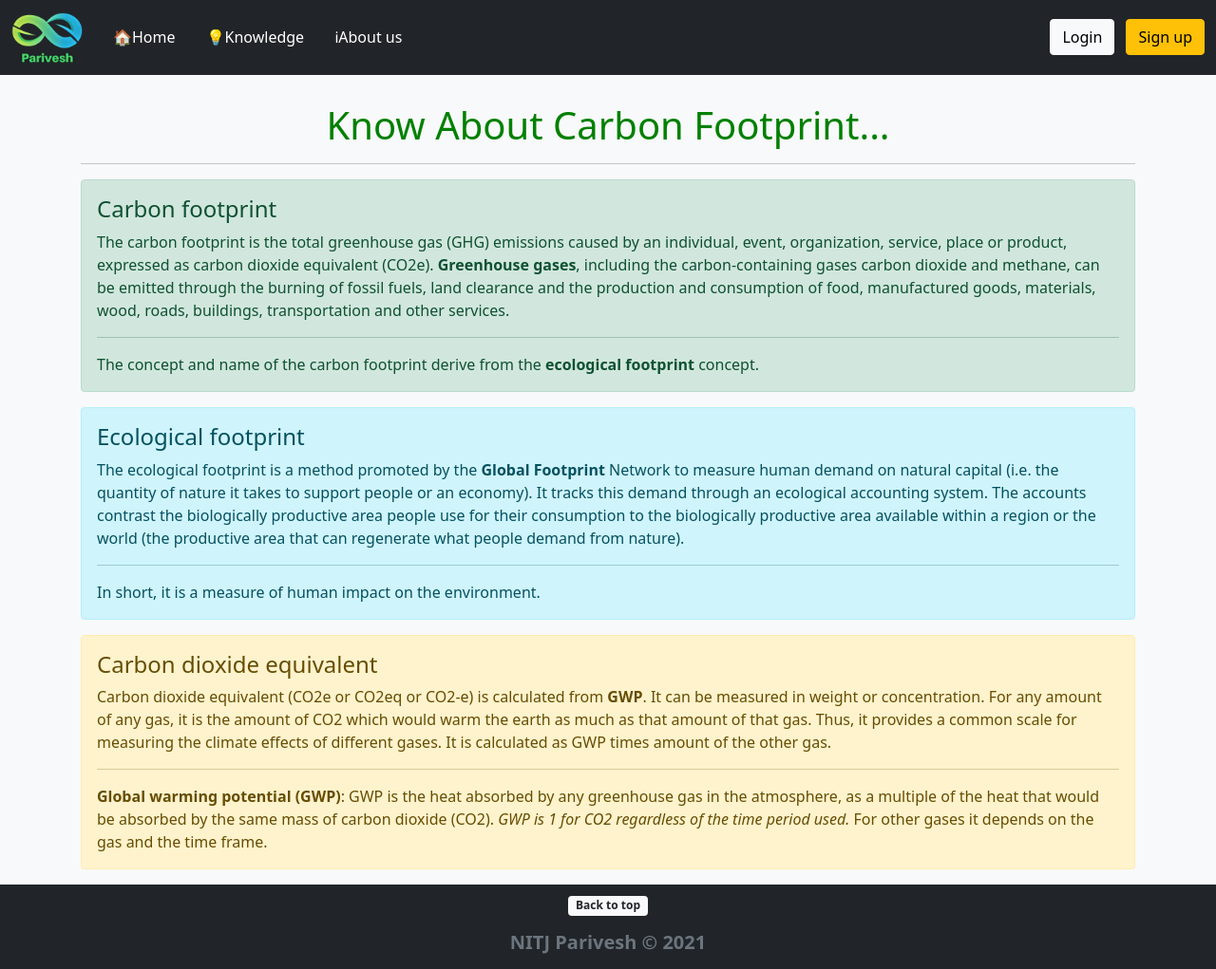
After one commit to sanju6890/Parivesh, a Django app: page /knowledge/ in a window 1280 px wide. The commit adds this page. Shown: the whole page at 95% size. Run offline with Django 3.2, Linux system fonts and the light colour scheme; some libraries are stand-ins or nearby versions.

Commit message:
Added Knowledge Page and improved profile image settings
Signed-off-by: sanju6890 <sanjusaikap2001@gmail.com>

```diff
--- a/Members/templates/registration/login.html
+++ b/Members/templates/registration/login.html
@@ -36,7 +36,7 @@ Parivesh: Login
       <button type="submit" class="w-25 btn btn-success mt-2">Login</button>
   </form>
   </div>
-  <button class="w-25 btn btn-danger mt-2">Forgot Password</button>
+  <!-- <button class="w-25 btn btn-danger mt-2">Forgot Password</button> -->
 </div>
 
 {% endblock %}
--- a/Members/templates/registration/user_profile.html
+++ b/Members/templates/registration/user_profile.html
@@ -6,7 +6,11 @@ Parivesh: {{ page_user.user.first_name }} {{ page_user.user.last_name }}
 {% endblock %}
 {% block content %}
 <div class="container">
+  {% if page_user.profile_pic %}
   <img class="mt-5 text-center" src="{{ page_user.profile_pic.url }}" style=" border: 5px double teal;border-radius:50%;display:block;width:15%;margin-left:auto;margin-right:auto;margin-top: 10px;"></img>
+  {% else %}
+  <img class="mt-5 text-center" src="{% static 'default_profile_pic.jpg' %}" style=" border: 5px double teal;border-radius:50%;display:block;width:15%;margin-left:auto;margin-right:auto;margin-top: 10px;"></img>
+  {% endif %}
   <h1 class="text-center" style="color: brown;">{{ page_user.user.first_name }} {{ page_user.user.last_name }}</h1>
   <hr/>
       <p class="lead text-muted text-center">{{ page_user.bio }}</p>
--- a/Parivesh/settings.py
+++ b/Parivesh/settings.py
@@ -26,11 +26,9 @@ BASE_DIR = Path(__file__).resolve().parent.parent
 SECRET_KEY = 'django-insecure-*u+i$0kkb$8=wm=y%y2itc7=-m=12v&co)_+3x-0r41_cp+agu'
 
 # SECURITY WARNING: don't run with debug turned on in production!
-DEBUG = False
+DEBUG = True
 
 ALLOWED_HOSTS = ['127.0.0.1', 'nitj-parivesh.herokuapp.com', 'nitj-parivesh.azurewebsites.net']
-
-# ALLOWED_HOSTS = ['*']
 
 
 # Application definition
--- a/PariveshApp/models.py
+++ b/PariveshApp/models.py
@@ -10,7 +10,7 @@ from django.utils import timezone
 class Plantation(models.Model):
     plant_name = models.CharField(max_length=255)
     plant_loc = models.URLField()
-    plant_pic = models.ImageField(default='default_plant_pic.jpg', upload_to='plant_pics')
+    plant_pic = models.ImageField(null=True,blank=True, upload_to='plant_pics')
     date_time = models.DateTimeField(default=timezone.now)
     planter  = models.ForeignKey(User, on_delete=CASCADE)
     remarks = models.TextField()
@@ -24,7 +24,7 @@ class Plantation(models.Model):
 class Profile(models.Model):
     user = models.OneToOneField(User, null=True, on_delete=models.CASCADE)
     bio = models.TextField()
-    profile_pic = models.ImageField(default='default_profile_pic.jpg', upload_to="profile_pics")
+    profile_pic = models.ImageField(null=True,blank=True, upload_to="profile_pics")
     designation = models.CharField(max_length=255)
     department = models.CharField(max_length=255)
     gender = models.CharField(max_length=255)
--- a/PariveshApp/templates/base.html
+++ b/PariveshApp/templates/base.html
@@ -1,4 +1,3 @@
-
 <!doctype html>
 <html lang="en" class="h-100">
 {% load static %}
@@ -53,16 +52,19 @@
           <div class="collapse navbar-collapse" id="navbarSupportedContent">
             <ul class="nav col-12 col-lg-auto me-lg-auto mb-2 justify-content-center mb-md-0">
               <li class="nav-item">
-                <a class="nav-link px-2 text-white" href="/">Home</a>
+                <a class="nav-link text-white" href="/">🏠Home</a>
+              </li>
+              <!-- <li class="nav-item">
+                <a class="nav-link px-2 text-white" href="{% url 'gallery' %}">Image Gallery</a>
+              </li>               -->
+              <li class="nav-item">
+                <a class="nav-link text-white" href="{% url 'add-plant' %}">🌳Add Tree</a>
               </li>
               <li class="nav-item">
-                <a class="nav-link px-2 text-white" href="{% url 'gallery' %}">Image Gallery</a>
+                <a class="nav-link text-white" href="{% url 'knowledge' %}">💡Knowledge</a>
               </li>
               <li class="nav-item">
-                <a class="nav-link px-2 text-white" href="{% url 'add-plant' %}">Add Tree</a>
-              </li>
-              <li class="nav-item">
-                <a class="nav-link px-2 text-white" href="{% url 'about-us' %}">About us</a>
+                <a class="nav-link text-white" href="{% url 'about-us' %}">ℹAbout us</a>
               </li>
           </ul>
               <div class="text-end">
@@ -92,13 +94,16 @@
           <div class="collapse navbar-collapse" id="navbarSupportedContent">
             <ul class="nav col-12 col-lg-auto me-lg-auto mb-2 justify-content-center mb-md-0">
               <li class="nav-item">
-                <a class="nav-link px-2 text-white" href="/">Home</a>
+                <a class="nav-link text-white" href="/">🏠Home</a>
+              </li>
+              <!-- <li class="nav-item">
+                <a class="nav-link px-2 text-white" href="{% url 'gallery' %}">Image Gallery</a>
+              </li> -->
+              <li class="nav-item">
+                <a class="nav-link text-white" href="{% url 'knowledge' %}">💡Knowledge</a>
               </li>
               <li class="nav-item">
-                <a class="nav-link px-2 text-white" href="{% url 'gallery' %}">Image Gallery</a>
-              </li>
-              <li class="nav-item">
-                <a class="nav-link px-2 text-white" href="{% url 'about-us' %}">About us</a>
+                <a class="nav-link text-white" href="{% url 'about-us' %}">ℹAbout us</a>
               </li>
           </ul>
               <div class="text-end">
--- /dev/null
+++ b/PariveshApp/templates/knowledge.html
@@ -0,0 +1,47 @@
+{% extends 'base.html' %}
+{% block title %}
+Parivesh: Knowledge
+{% endblock %}
+
+{% block content %}
+{% load static %}
+    <div class="container">
+        <h1 class="mt-5 text-center" style="color: green">Know About Carbon Footprint...</h1>
+        <hr>
+        <div class="alert alert-success" role="alert">
+            <h4 class="alert-heading">Carbon footprint</h4>
+            <p>The carbon footprint is the total greenhouse gas (GHG) emissions caused by an individual,
+                event, organization, service, place or product, expressed as carbon dioxide equivalent (CO2e).
+                <b>Greenhouse gases</b>, including the carbon-containing gases carbon dioxide and methane, can be emitted through the burning of fossil fuels,
+                land clearance and the production and consumption of food, manufactured goods, materials, wood, roads, buildings, transportation and other services.
+                </p>
+            <hr>
+            <p class="mb-0">The concept and name of the carbon footprint derive from the <b>ecological footprint</b> concept.</p>
+          </div>
+
+          <div class="alert alert-info" role="alert">
+            <h4 class="alert-heading">Ecological footprint</h4>
+            <p>The ecological footprint is a method promoted by the <b>Global Footprint</b> Network to measure human demand
+                on natural capital (i.e. the quantity of nature it takes to support people or an economy).
+                It tracks this demand through an ecological accounting system. The accounts contrast the biologically
+                productive area people use for their consumption to the biologically productive area available within
+                a region or the world (the productive area that can regenerate what people demand from nature).</p>
+            <hr>
+            <p class="mb-0">In short, it is a measure of human impact on the environment.</p>
+          </div>
+          <div class="alert alert-warning" role="alert">
+            <h4 class="alert-heading">Carbon dioxide equivalent</h4>
+            <p>Carbon dioxide equivalent (CO2e or CO2eq or CO2-e) is calculated from <b>GWP</b>.
+                It can be measured in weight or concentration. For any amount of any gas, it is the amount of CO2
+                which would warm the earth as much as that amount of that gas. Thus, it provides a common scale for
+                measuring the climate effects of different gases. It is calculated as GWP times amount of the other
+                gas.</p>
+            <hr>
+            <p class="mb-0"><b>Global warming potential (GWP)</b>: GWP is the heat absorbed by any greenhouse gas in
+                the atmosphere, as a multiple of the heat that would be absorbed by the same mass of carbon dioxide
+                (CO2). <i>GWP is 1 for CO2 regardless of the time period used.</i> For other gases it depends on the gas and
+                the time frame.</p>
+          </div>
+
+    </div>
+{% endblock %}
--- a/PariveshApp/urls.py
+++ b/PariveshApp/urls.py
@@ -1,9 +1,10 @@
 from django.urls import path
-from .views import HomeView, AboutUs, AddPlantView, ImageGalleryView
+from .views import HomeView, AboutUs, AddPlantView, ImageGalleryView, Knowledge
 
 urlpatterns = [
     path('', HomeView.as_view(), name="home"),
     path('image-gallery', ImageGalleryView.as_view(), name="gallery"),
     path('add-plant/', AddPlantView.as_view(), name="add-plant"),
     path('about-us/', AboutUs, name="about-us"),
+    path('knowledge/', Knowledge, name="knowledge"),
 ]
--- a/PariveshApp/views.py
+++ b/PariveshApp/views.py
@@ -6,9 +6,13 @@ from .forms import AddPlantForm
 from django.urls import reverse_lazy, reverse
 from django.http import HttpResponseRedirect
 
+
 # Create your views here.
 def AboutUs(request):
     return render(request, 'about_us.html', {})
+
+def Knowledge(request):
+    return render(request, 'knowledge.html', {})
 
 class HomeView(ListView):
     model = Plantation
```
Also changed, not shown: PariveshApp/templates/home.html (+10 -6 lines), PariveshApp/migrations/0006_auto_20211209_1731.py (added), PariveshApp/migrations/0007_auto_20211209_2106.py (added), PariveshApp/migrations/0008_auto_20211209_2111.py (added), PariveshApp/static/default_profile_pic.jpg (added), PariveshApp/static/home_page_pic.png (added), db.sqlite3, media/default_profile_pic.jpg (deleted), media/profile_pics/Instagram_Profile_Pic.png (deleted), media/profile_pics/Wishing_you_a_1.png (added).
